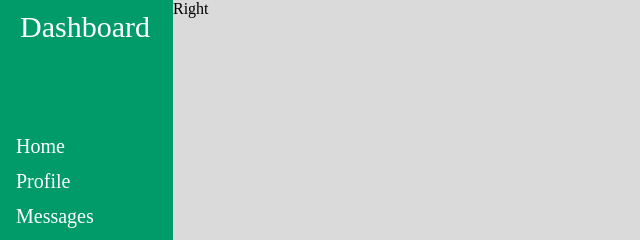
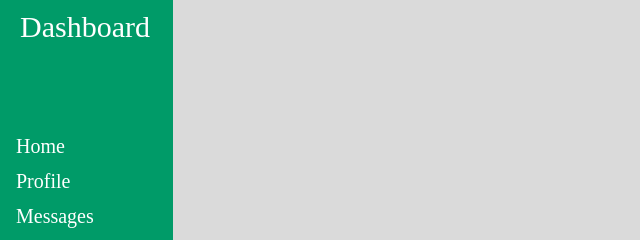
Before and after one commit to manny-reynoso/Admin-Dashboard, a plain HTML site: page index.html in a window 1280 px wide. Shown: the top 240 px of the page, 0-640 px from the left. Drawn offline with Linux system fonts and the light colour scheme.

Commit message:
Deleted the P tag that was used as a palce holder.

```diff
--- a/index.html
+++ b/index.html
@@ -33,7 +33,7 @@
 
         <!-- Right Side -->
         <div class="Right-Container">
-            <p>Right</p>
+
         </div>
     </div>
 </body>
```
